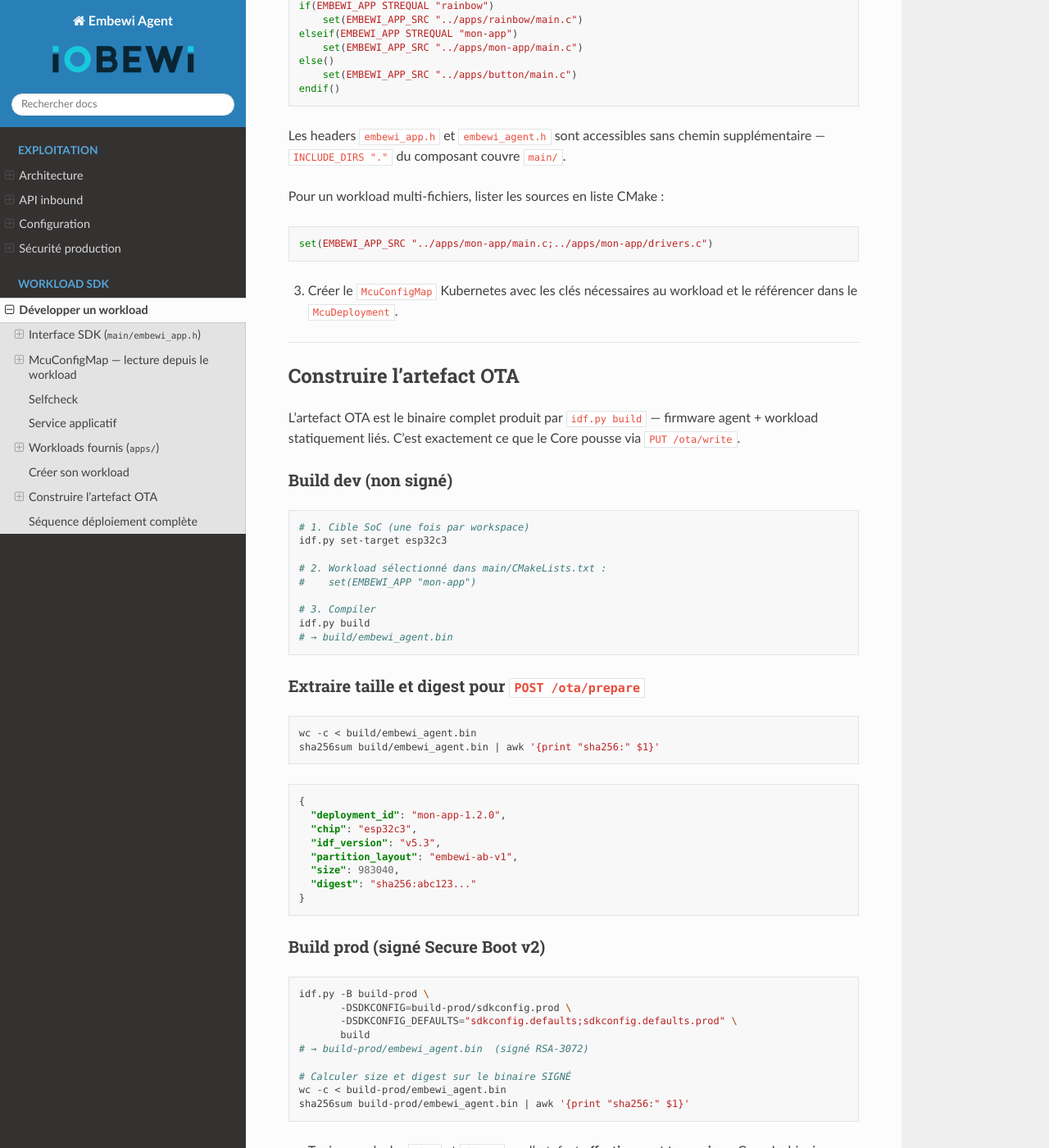
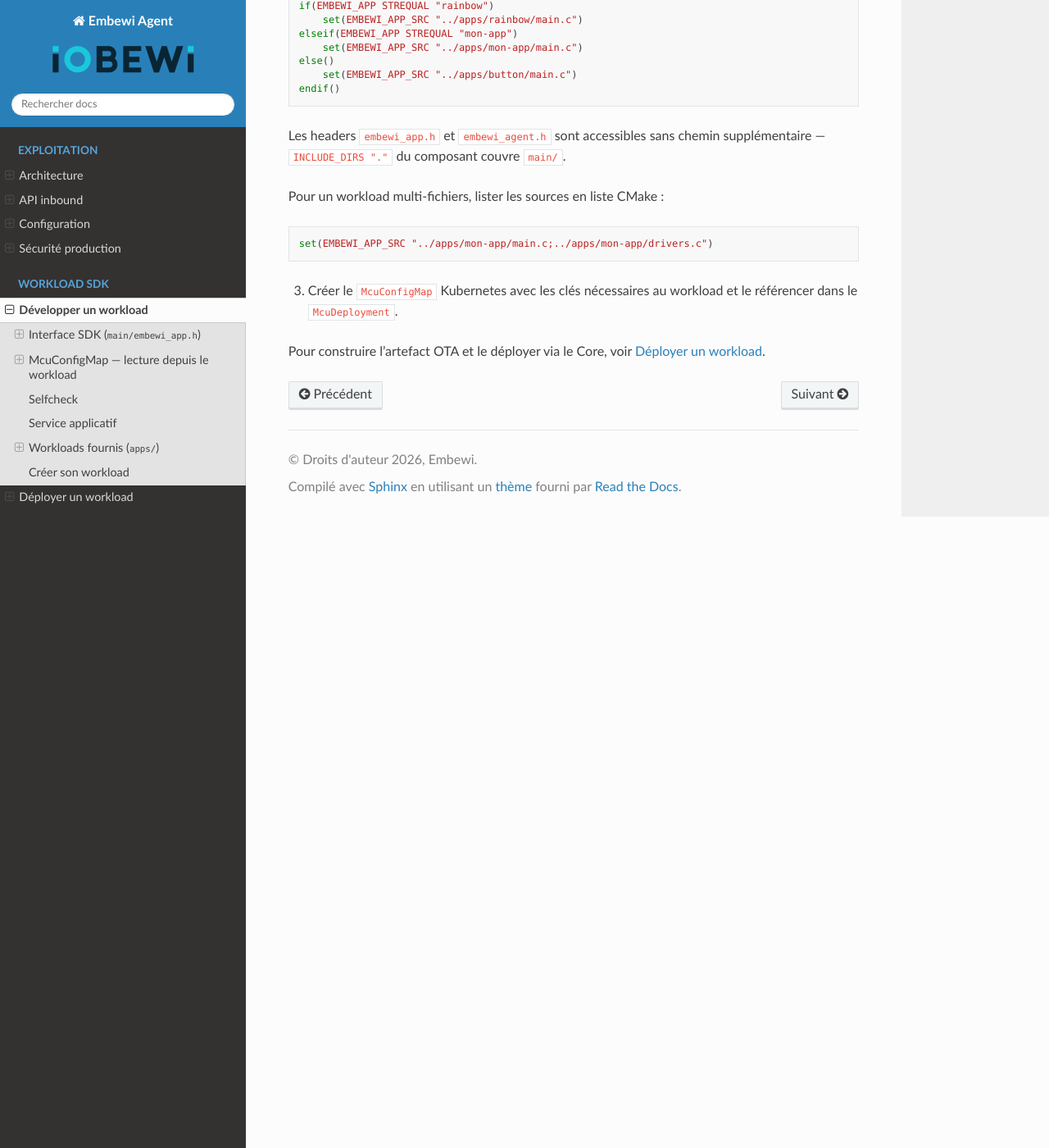
Before and after one commit to iobewi/embewi-agent-esp, a Sphinx documentation site: the page built from docs/workload.md, in a window 1280 px wide and 1400 px high, scrolled down 4747 px. Shown: the whole window at 82% size. Built offline with Sphinx 7.4.7 and the Read the Docs theme 3.1.0, drawn with Linux system fonts in a browser that asks for light colours; some of the changed text lies outside the part shown.

Commit message:
docs(sphinx): scinde workload en Développer / Déployer
deploy.md (nouveau) : build dev et prod, extraction size+digest,
McuConfigMap pré-déploiement, séquence complète Core→device avec
renvoi vers api.md pour la reprise Content-Range.

workload.md : retire les sections build/déploiement, remplacées par
un renvoi vers deploy.md.

index.md : ajoute 'Déployer un workload' dans le toctree Workload SDK.

````diff
--- a/docs/workload.md
+++ b/docs/workload.md
@@ -240,79 +240,6 @@ set(EMBEWI_APP_SRC "../apps/mon-app/main.c;../apps/mon-app/drivers.c")
 3. Créer le `McuConfigMap` Kubernetes avec les clés nécessaires au workload et
    le référencer dans le `McuDeployment`.
 
----
 
-## Construire l'artefact OTA
-
-L'artefact OTA est le binaire complet produit par `idf.py build` — firmware
-agent + workload statiquement liés. C'est exactement ce que le Core pousse via
-`PUT /ota/write`.
-
-### Build dev (non signé)
-
-```bash
-# 1. Cible SoC (une fois par workspace)
-idf.py set-target esp32c3
-
-# 2. Workload sélectionné dans main/CMakeLists.txt :
-#    set(EMBEWI_APP "mon-app")
-
-# 3. Compiler
-idf.py build
-# → build/embewi_agent.bin
-```
-
-### Extraire taille et digest pour `POST /ota/prepare`
-
-```bash
-wc -c < build/embewi_agent.bin
-sha256sum build/embewi_agent.bin | awk '{print "sha256:" $1}'
-```
-
-```json
-{
-  "deployment_id": "mon-app-1.2.0",
-  "chip": "esp32c3",
-  "idf_version": "v5.3",
-  "partition_layout": "embewi-ab-v1",
-  "size": 983040,
-  "digest": "sha256:abc123..."
-}
-```
-
-### Build prod (signé Secure Boot v2)
-
-```bash
-idf.py -B build-prod \
-       -DSDKCONFIG=build-prod/sdkconfig.prod \
-       -DSDKCONFIG_DEFAULTS="sdkconfig.defaults;sdkconfig.defaults.prod" \
-       build
-# → build-prod/embewi_agent.bin  (signé RSA-3072)
-
-# Calculer size et digest sur le binaire SIGNÉ
-wc -c < build-prod/embewi_agent.bin
-sha256sum build-prod/embewi_agent.bin | awk '{print "sha256:" $1}'
-```
-
-> Toujours calculer `size` et `digest` sur l'artefact **effectivement transmis**
-> au Core. Le binaire signé est plus grand que le brut (signature annexée).
-
----
-
-## Séquence déploiement complète
-
-```text
-1. CI  → idf.py build  →  embewi_agent.bin  (workload inclus)
-2. CI  → size + digest calculés
-3. Core : POST /ota/prepare  {deployment_id, chip, size, digest, ...}
-          ← {accepted: true, target_slot: "ota_1"}
-4. Core : PUT  /ota/write    <binaire>   X-Embewi-Digest: sha256:...
-          ← {written: N, digest: "sha256:...", status: "written"}
-5. Core : POST /ota/activate {deployment_id}
-          ← {status: "rebooting", target_slot: "ota_1"}
-6. Agent : reboot → pending_verify
-           embewi_app_init()
-           embewi_app_selfcheck()  × N  (15 s max)
-7. OK  → mark_valid, heartbeat state=running, EndpointSlice ready=true
-   KO  → rollback bootloader, heartbeat state=rollback
-```
+Pour construire l'artefact OTA et le déployer via le Core, voir
+[Déployer un workload](deploy).
````
Also changed, not shown: docs/deploy.md (added, +133 -0 lines), docs/index.md (+1 -0 lines).
